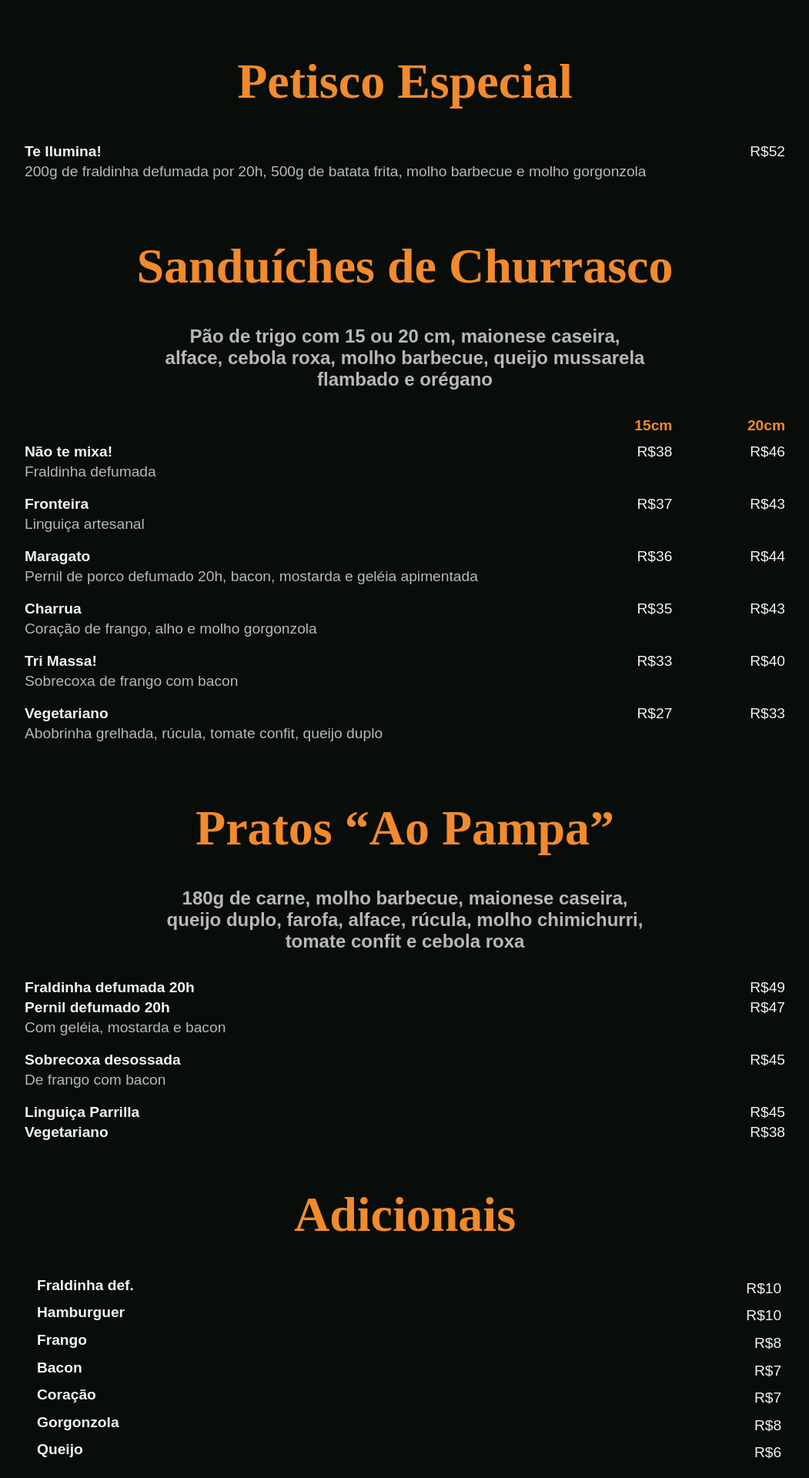
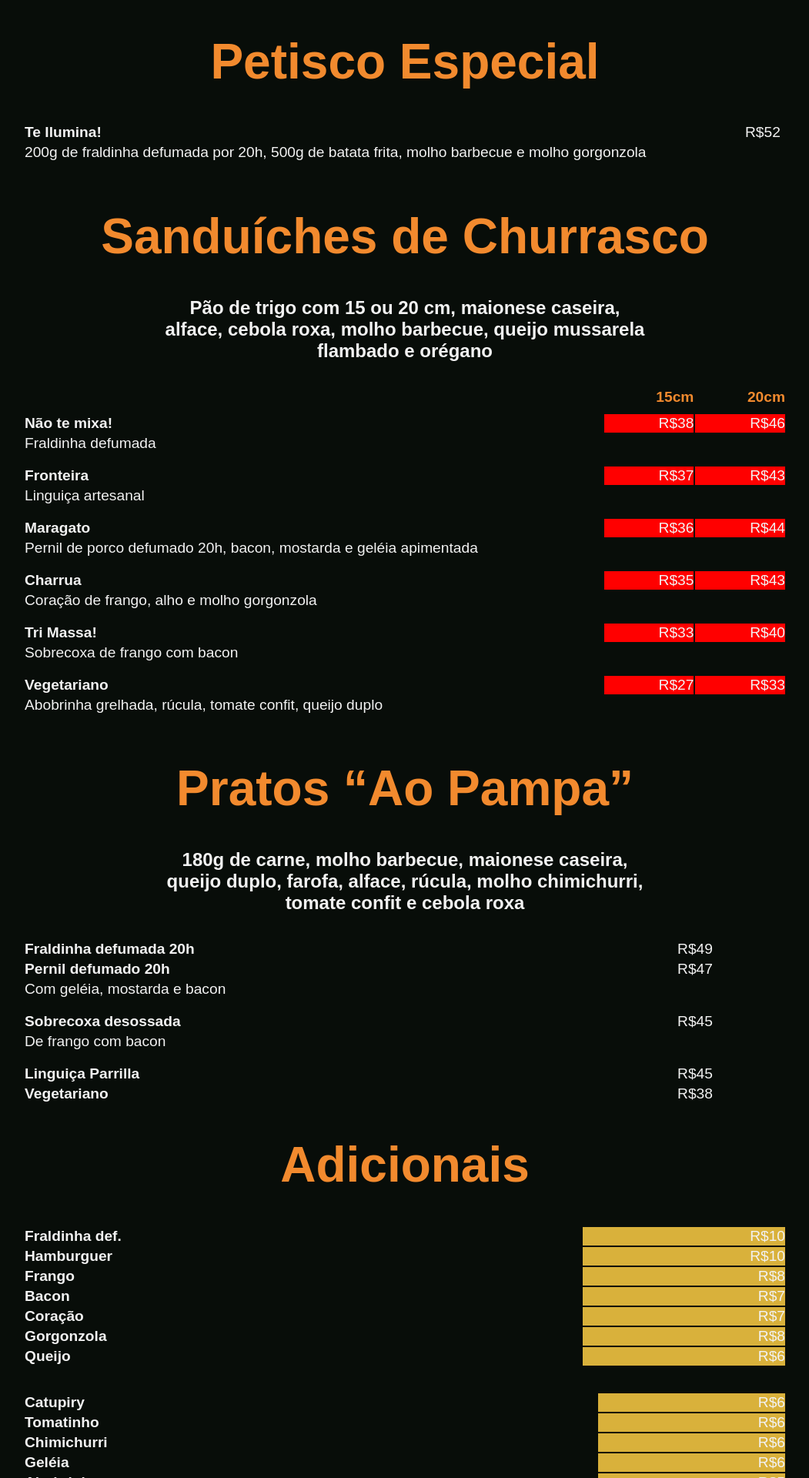
Before and after one commit to edtech1985/masbahchurrasco, a React (Create React App) app: page /cardapio2 in a window 1280 px wide. Shown: the part 880-2800 px from the top of the page at 77% size, without its empty margins (114-1165 px from the left). Built offline with nearby package versions, Linux system fonts and the light colour scheme.

Commit message:
cardapio2

```diff
--- a/src/pages/Cardapio/Cardapio.ts
+++ b/src/pages/Cardapio/Cardapio.ts
@@ -4,10 +4,12 @@ export const Container = styled.section`
   display: grid;
   justify-items: center;
   padding-bottom: 2rem;
+  box-sizing: border-box;
 
   @media screen and (max-width: 768px) {
     text-align: center;
     align-items: center;
+    padding: 5vw;
   }
 `;
 
@@ -16,19 +18,28 @@ export const Title = styled.h1`
   font-size: 5.5rem;
   color: red;
   margin-top: 2.5rem;
+  box-sizing: border-box;
+
+  @media screen and (max-width: 768px) {
+    font-size: 3.5rem;
+  }
 `;
 
 export const Subtitle = styled.h2`
   font-size: 4rem;
   color: var(--orange);
   font-family: var(--title);
-  margin: 2.5rem 2rem 1.5rem;
+  margin: 2vw;
+  white-space: break-spaces;
 
   @media screen and (max-width: 768px) {
+    font-size: 2.5rem;
     text-align: center;
     line-height: 3.5rem;
   }
 `;
+
+
 
 export const Tabela = styled.table`
   line-height: 1.5rem;
@@ -38,11 +49,47 @@ export const Tabela = styled.table`
   padding: 1rem;
 
   @media screen and (max-width: 768px) {
-    width: 95vw;
+    width: 100%;
     /* background-color: green; */
     /* margin-inline: auto;  */
     justify-content: center;
     align-items: center;
+    padding: 0rem;
+  }
+`;
+
+export const TabelaSand = styled.table`
+  line-height: 1.5rem;
+  width: 80vw;
+  /* margin-top: 2rem; */
+  text-align: left;
+  padding: 1rem;
+
+  @media screen and (max-width: 768px) {
+    padding: 0rem;
+    &:first-child {
+      width: 100%;
+      background-color: green;
+      justify-content: center;
+      align-items: center;
+    }
+
+    /* &:nth-child(2) {
+      padding-left: 5rem;
+    } */
+  }
+`;
+
+export const Td3 = styled.td`
+  font-family: var(--options);
+  color: var(--white);
+  font-size: 1.2rem;
+  padding-left: 3rem;
+  text-align: right;
+  background-color: red;
+
+  @media screen and (max-width: 768px) {
+    padding-left: 0rem;
   }
 `;
 
@@ -54,14 +101,9 @@ export const Caption = styled.td`
   padding-bottom: 1rem;
   padding-right: 1rem;
 
-  td + td {
-    text-align: right;
-
   @media screen and (max-width: 768px) {
     /* background-color: #d9b13b; */
-      width: 5vw;
-      text-align: right;
-    }
+    width: auto;
   }
 `;
 
@@ -71,14 +113,10 @@ export const Bottom = styled.td`
   font-size: 1.2rem;
   padding-right: 1rem;
 
-  td + td {
-    text-align: right;
-
   @media screen and (max-width: 768px) {
     /* background-color: #d9b13b; */
     width: 5vw;
     text-align: right;
-    }
   }
 `;
 
@@ -86,16 +124,28 @@ export const Celula = styled.td`
   font-family: var(--options);
   color: var(--white);
   font-size: 1.2rem;
+`;
 
-  td + td {
+export const TdTdCel = styled.td`
+  font-family: var(--options);
+  color: var(--white);
+  font-size: 1.2rem;
   text-align: right;
+  background-color: #d9b13b;
 
   @media screen and (max-width: 768px) {
-      /* background-color: #d9b13b; */
     width: 5vw;
     text-align: right;
+    background-color: #d9b;
   }
-  }
+`;
+
+export const Cabecalho1 = styled.th`
+  font-family: var(--options);
+  padding-bottom: 0.5rem;
+  color: var(--orange);
+  font-size: 1.2rem;
+  text-align: left;
 `;
 
 export const Cabecalho = styled.th`
@@ -104,17 +154,24 @@ export const Cabecalho = styled.th`
   color: var(--orange);
   font-size: 1.2rem;
   text-align: right;
+
+  @media screen and (max-width: 768px) {
+    width: auto;
+    padding-left: 0.75rem;
+  }
+
+  /* &:nth-child(3) {
+      padding-left: 1rem;
+    } */
 `;
 
 export const Adicionais = styled.div`
-  width: 80%;
-  border: none;
+  width: 80vw;
   margin-bottom: 1rem;
 
   @media screen and (max-width: 768px) {
     /* background-color: #f25922; */
-    width: 90vw;
-    padding: 0;
+    width: 100vw;
     margin-bottom: 0;
   }
 `;
--- a/src/pages/Cardapio/index.tsx
+++ b/src/pages/Cardapio/index.tsx
@@ -2,6 +2,7 @@ import {
   Adicionais,
   Bottom,
   Cabecalho,
+  Cabecalho1,
   Caption,
   Celula,
   Churras,
@@ -10,10 +11,11 @@ import {
   H4,
   Subtitle,
   Tabela,
+  Td3,
+  TdTdCel,
   Text,
   Title,
 } from "./Cardapio";
-import "./styles.css";
 
 export default function Cardapio() {
   return (
@@ -125,7 +127,7 @@ export default function Cardapio() {
 
       <Tabela className="sandwiches">
         <tr>
-          <Cabecalho></Cabecalho>
+          <Cabecalho1></Cabecalho1>
           <Cabecalho>15cm</Cabecalho>
           <Cabecalho>20cm</Cabecalho>
         </tr>
@@ -134,8 +136,8 @@ export default function Cardapio() {
           <Celula>
             <strong>Não te mixa!</strong>
           </Celula>
-          <Celula>R$38</Celula>
-          <Celula>R$46</Celula>
+          <Td3>R$38</Td3>
+          <Td3>R$46</Td3>
         </tr>
 
         <tr>
@@ -146,8 +148,8 @@ export default function Cardapio() {
           <Celula>
             <strong>Fronteira</strong>
           </Celula>
-          <Celula>R$37</Celula>
-          <Celula>R$43</Celula>
+          <Td3>R$37</Td3>
+          <Td3>R$43</Td3>
         </tr>
 
         <tr>
@@ -158,8 +160,8 @@ export default function Cardapio() {
           <Celula>
             <strong>Maragato</strong>
           </Celula>
-          <Celula>R$36</Celula>
-          <Celula>R$44</Celula>
+          <Td3>R$36</Td3>
+          <Td3>R$44</Td3>
         </tr>
 
         <tr>
@@ -172,8 +174,8 @@ export default function Cardapio() {
           <Celula>
             <strong>Charrua</strong>
           </Celula>
-          <Celula>R$35</Celula>
-          <Celula>R$43</Celula>
+          <Td3>R$35</Td3>
+          <Td3>R$43</Td3>
         </tr>
 
         <tr>
@@ -184,8 +186,8 @@ export default function Cardapio() {
           <Celula>
             <strong>Tri Massa!</strong>
           </Celula>
-          <Celula>R$33</Celula>
-          <Celula>R$40</Celula>
+          <Td3>R$33</Td3>
+          <Td3>R$40</Td3>
         </tr>
 
         <tr>
@@ -196,8 +198,8 @@ export default function Cardapio() {
           <Celula>
             <strong>Vegetariano</strong>
           </Celula>
-          <Celula>R$27</Celula>
-          <Celula>R$33</Celula>
+          <Td3>R$27</Td3>
+          <Td3>R$33</Td3>
         </tr>
 
         <tr>
@@ -265,43 +267,43 @@ export default function Cardapio() {
             <Celula>
               <strong>Fraldinha def.</strong>
             </Celula>
-            <Celula>R$10</Celula>
+            <TdTdCel>R$10</TdTdCel>
           </tr>
           <tr>
             <Celula>
               <strong>Hamburguer</strong>
             </Celula>
-            <Celula>R$10</Celula>
+            <TdTdCel>R$10</TdTdCel>
           </tr>
           <tr>
             <Celula>
               <strong>Frango</strong>
             </Celula>
-            <Celula>R$8</Celula>
+            <TdTdCel>R$8</TdTdCel>
           </tr>
           <tr>
             <Celula>
               <strong>Bacon</strong>
             </Celula>
-            <Celula>R$7</Celula>
+            <TdTdCel>R$7</TdTdCel>
           </tr>
           <tr>
             <Celula>
               <strong>Coração</strong>
             </Celula>
-            <Celula>R$7</Celula>
+            <TdTdCel>R$7</TdTdCel>
           </tr>
           <tr>
             <Celula>
               <strong>Gorgonzola</strong>
             </Celula>
-            <Celula>R$8</Celula>
+            <TdTdCel>R$8</TdTdCel>
           </tr>
           <tr>
             <Celula>
               <strong>Queijo</strong>
             </Celula>
-            <Celula>R$6</Celula>
+            <TdTdCel>R$6</TdTdCel>
           </tr>
         </Tabela>
 
@@ -310,43 +312,43 @@ export default function Cardapio() {
             <Celula>
               <strong>Catupiry</strong>
             </Celula>
-            <Celula>R$6</Celula>
+            <TdTdCel>R$6</TdTdCel>
           </tr>
           <tr>
             <Celula>
               <strong>Tomatinho</strong>
             </Celula>
-            <Celula>R$6</Celula>
+            <TdTdCel>R$6</TdTdCel>
           </tr>
           <tr>
             <Celula>
               <strong>Chimichurri</strong>
             </Celula>
-            <Celula>R$6</Celula>
+            <TdTdCel>R$6</TdTdCel>
           </tr>
           <tr>
             <Celula>
               <strong>Geléia</strong>
             </Celula>
-            <Celula>R$6</Celula>
+            <TdTdCel>R$6</TdTdCel>
           </tr>
           <tr>
             <Celula>
               <strong>Abobrinha</strong>
             </Celula>
-            <Celula>R$5</Celula>
+            <TdTdCel>R$5</TdTdCel>
           </tr>
           <tr>
             <Celula>
               <strong>Rúcula</strong>
             </Celula>
-            <Celula>R$4</Celula>
+            <TdTdCel>R$4</TdTdCel>
           </tr>
           <tr>
             <Celula>
               <strong>Maionese</strong>
             </Celula>
-            <Celula>R$5</Celula>
+            <TdTdCel>R$5</TdTdCel>
           </tr>
         </Tabela>
       </Adicionais>
--- a/src/pages/Cardapio/styles.css
+++ /dev/null
@@ -1,268 +0,0 @@
-* {
-  margin: 0;
-  padding: 0;
-  box-sizing: border-box;
-}
-
-:root {
-  font-size: 62, 5%;
-  --title: "Allura", cursive;
-  --options: "Source Sans 3", sans-serif;
-  --dark: #080d09;
-  --yellow: #d9b13b;
-  --orange: #f28a2e;
-  --red: #f25922;
-  --white: #f2f2f2;
-  --white-gray: #b9b7b7;
-}
-
-body {
-  background-color: var(--dark);
-}
-
-main {
-  width: 100vw;
-  height: 100vh;
-}
-
-section {
-  display: grid;
-  justify-items: center;
-  padding-bottom: 2rem;
-
-  @media screen and (max-width: 768px) {
-    text-align: center;
-    align-items: center;
-  }
-}
-
-table {
-  line-height: 1.5rem;
-  width: 80vw;
-  /* margin-top: 2rem; */
-  text-align: left;
-  padding: 1rem;
-
-  @media screen and (max-width: 768px) {
-    width: 95vw;
-    /* background-color: green; */
-    /* margin-inline: auto;  */
-    justify-content: center;
-    align-items: center;
-  }
-}
-
-th {
-  font-family: var(--options);
-  padding-bottom: 0.5rem;
-  color: var(--orange);
-  font-size: 1.2rem;
-  text-align: right;
-}
-
-td {
-  font-family: var(--options);
-  color: var(--white);
-  font-size: 1.2rem;
-}
-
-td+td {
-  text-align: right;
-
-  @media screen and (max-width: 768px) {
-    /* background-color: #d9b13b; */
-    width: 5vw;
-    text-align: right;
-  }
-}
-
-strong {
-  font-size: 1.2rem;
-}
-
-h1 {
-  font-family: var(--title);
-  font-size: 5.5rem;
-  color: red;
-  margin-top: 2.5rem;
-}
-
-h2 {
-  font-size: 4rem;
-  color: var(--orange);
-  font-family: var(--title);
-  margin: 2.5rem 2rem 1.5rem;
-
-  @media screen and (max-width: 768px) {
-    text-align: center;
-    line-height: 3.5rem;
-  }
-}
-
-h3 {
-  font-family: var(--options);
-  font-size: 1.5rem;
-  margin: 1rem auto;
-  color: var(--white);
-  width: 50vw;
-  text-align: center;
-  color: var(--white-gray);
-
-  @media screen and (max-width: 768px) {
-    width: 90vw;
-    font-size: 1.3rem;
-  }
-}
-
-h4 {
-  font-family: var(--options);
-  font-size: 1.8rem;
-  color: var(--white);
-  margin-top: 2rem;
-}
-
-p {
-  color: var(--white-gray);
-  margin: 2rem;
-}
-
-.caption {
-  color: var(--white-gray);
-  padding-bottom: 1rem;
-  padding-right: 1rem;
-}
-
-.bottom {
-  padding-bottom: 1rem;
-}
-
-.sandwiches td:first-child {
-  @media screen and (max-width: 768px) {
-    width: 80vw;
-    /* background-color: chartreuse; */
-  }
-}
-
-.sandwiches td+td {
-  padding-left: 5rem;
-
-  @media screen and (max-width: 768px) {
-    padding-left: 1rem;
-    /* background-color: aqua;   */
-  }
-}
-
-.sandwiches td+td+td {
-  padding-left: 5rem;
-
-  @media screen and (max-width: 768px) {
-    padding-left: 1rem;
-    /* background-color: orangered; */
-  }
-}
-
-.alinhar-h {
-  display: flex;
-
-  @media screen and (max-width: 768px) {
-    display: block;
-  }
-}
-
-.additional {
-  width: 80%;
-  border: none;
-  margin-bottom: 1rem;
-
-  @media screen and (max-width: 768px) {
-    /* background-color: #f25922; */
-    width: 90vw;
-    padding: 0;
-    margin-bottom: 0;
-    }
-}
-
-.additional td {
-  width: 15rem;
-  padding-left: 1rem;
-  padding-bottom: 0.5rem;
-  white-space: nowrap;
-
-  @media screen and (max-width: 768px) {
-    padding-left: 0;
-  }
-}
-
-.additional td+td {
-  padding: 0.3rem;
-}
-
-.churras {
-  border: 0.25rem dotted var(--white-gray);
-  margin-top: 2rem;
-  padding: 1.5rem;
-  text-align: center;
-  width: 70vw;
-
-  @media screen and (max-width: 768px) {
-    width: 90vw;
-  }
-}
-
-
-
-
-
-
-
-
-
-
-
-
-
-
-
-
-/*
-.container {
-  text-align: center;
-  position: relative;
-  top: 50%;
-  transform: translateY(-50%);
-  color: #fff;
-} */
-
-/* .order {
-  display: flex;
-  flex-direction: column;
-}
-
-.order button {
-  background-color: yellow;
-  color: red;
-  text-decoration: none;
-  padding: 1rem 2rem;
-  font-size: 1.5rem;
-  text-transform: uppercase;
-  border: none;
-  border-radius: 1.3rem;
-  cursor: pointer;
-  margin-top: 1rem;
-} */
-
-/* .cards {
-  display: grid;
-  grid-template-columns: repeat(4, 1fr);
-  grid-template-rows: repeat(2, 1fr);
-}
-
-.card {
-  text-align: center;
-}
-
-.card img {
-  width: 100%;
-  height: 100%;
-  aspect-ratio: auto;
-} */
```
Lines whose indentation alone changed are shown as unchanged.
